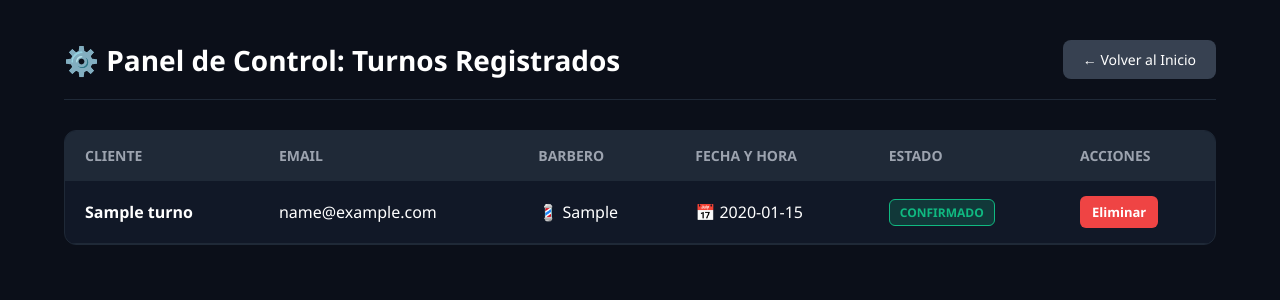
After one commit to LazarteThiago01/ProyectoGestionBarberia, a Flask app: page /admin/turnos in a window 1280 px wide. The commit adds this page. Shown: the top 300 px of the page. Run offline with Flask 3, Linux system fonts and the light colour scheme; the visitor is signed in with stand-in values (Sample User, id 1); tables that the repository leaves empty hold one stand-in row (values such as "Sample post").

Commit message:
Agregado de administrador de turnos

```diff
--- a/app.py
+++ b/app.py
@@ -10,7 +10,7 @@ app = Flask(__name__)
 # --- CONFIGURACIÓN DE BASE DE DATOS ---
 app.config['SQLALCHEMY_DATABASE_URI'] = 'sqlite:///barberia.db'
 app.config['SQLALCHEMY_TRACK_MODIFICATIONS'] = False
-app.secret_key = 'burzaco1936'
+app.secret_key = 'BarberiaBurzacoSecret'
 
 db = SQLAlchemy(app)
 
@@ -113,7 +113,7 @@ def login():
 
             flash(f'¡Bienvenido de nuevo, {usuario_db.username}!', 'success')
 
-            # Si eres admin, te manda directo al panel de control principal
+            # Si eres admin, te manda directo al panel de control de barberos
             if usuario_db.rol == 'admin':
                 return redirect('/admin/peluqueros/')
             return redirect('/')
@@ -147,13 +147,20 @@ def mis_turnos():
 # RUTAS DEL PANEL DE ADMINISTRACIÓN PROTEGIDAS (ADMIN)
 # =====================================================================
 
-@app.route('/turnos')
-def ver_turnos():
+# Ruta principal de gestión de turnos para el administrador
+@app.route('/admin/turnos')
+def admin_turnos():
     if session.get('rol') != 'admin':
         return redirect('/')
 
-    lista_turnos = Turno.query.all()
-    return render_template('turnos.html', turnos=lista_turnos)
+    # Traemos todos los turnos para mostrarlos en la nueva plantilla unificada
+    lista_turnos = Turno.query.order_by(Turno.fecha.asc()).all()
+    return render_template('admin_turnos.html', turnos=lista_turnos)
+
+# Antigua ruta obsoleta redirigida al nuevo panel unificado para evitar TemplateNotFound
+@app.route('/turnos')
+def ver_turnos():
+    return redirect('/admin/turnos')
 
 @app.route('/admin/peluqueros/')
 def panel_peluqueros():
@@ -161,6 +168,7 @@ def panel_peluqueros():
         return redirect('/')
 
     lista_p = Peluquero.query.all()
+    # SOLUCIONADO: Se cambió el punto "." por guión bajo para mapear con admin_peluqueros.html
     return render_template('admin.peluqueros.html', peluqueros=lista_p)
 
 
@@ -191,6 +199,19 @@ def eliminar_peluquero(id):
         flash('Peluquero eliminado.', 'success')
     return redirect('/admin/peluqueros/')
 
+# Ruta utilizada para cancelar/eliminar turnos directamente desde el panel de control admin
+@app.route('/admin/turnos/eliminar/<int:id>', methods=['POST'])
+def eliminar_turno_admin(id):
+    if session.get('rol') != 'admin':
+        return redirect('/')
+
+    turno = db.session.get(Turno, id)
+    if turno:
+        db.session.delete(turno)
+        db.session.commit()
+        flash('Turno cancelado y removido de la agenda correctamente.', 'success')
+    return redirect('/admin/turnos')
+
 @app.route('/admin/turnos/confirmar/<int:id>')
 def confirmar_turno(id):
     if session.get('rol') != 'admin':
@@ -201,7 +222,7 @@ def confirmar_turno(id):
         turno.estado = 'confirmado'
         db.session.commit()
         flash('Turno confirmado con éxito.', 'success')
-    return redirect('/turnos')
+    return redirect('/admin/turnos')
 
 @app.route('/admin/turnos/cancelar/<int:id>')
 def cancelar_turno(id):
@@ -212,8 +233,8 @@ def cancelar_turno(id):
     if turno:
         turno.estado = 'cancelado'
         db.session.commit()
-        flash('Turno cancelado.', 'danger')
-    return redirect('/turnos')
+        flash('Turno marcado como cancelado.', 'danger')
+    return redirect('/admin/turnos')
 
 
 # --- INICIO DEL SERVIDOR ---
--- /dev/null
+++ b/templates/admin_turnos.html
@@ -0,0 +1,159 @@
+<!DOCTYPE html>
+<html lang="es">
+<head>
+    <meta charset="UTF-8">
+    <meta name="viewport" content="width=device-width, initial-scale=1.0">
+    <title>Panel Admin - Gestión de Turnos</title>
+    <style>
+        * {
+            margin: 0;
+            padding: 0;
+            box-sizing: border-box;
+            font-family: 'Segoe UI', sans-serif;
+        }
+        body {
+            background-color: #0b0f19;
+            color: #ffffff;
+            padding: 40px 5%;
+        }
+        .header-admin {
+            display: flex;
+            justify-content: space-between;
+            align-items: center;
+            margin-bottom: 30px;
+            border-bottom: 1px solid #1f2937;
+            padding-bottom: 20px;
+        }
+        h1 { font-size: 28px; }
+        .btn-volver {
+            background-color: #374151;
+            color: white;
+            text-decoration: none;
+            padding: 10px 20px;
+            border-radius: 8px;
+            font-size: 14px;
+        }
+        .btn-volver:hover { background-color: #4b5563; }
+
+        /* TABLA DE TURNOS */
+        .contenedor-tabla {
+            background-color: #111827;
+            border: 1px solid #1f2937;
+            border-radius: 12px;
+            overflow: hidden;
+        }
+        table {
+            width: 100%;
+            border-collapse: collapse;
+            text-align: left;
+        }
+        th, td {
+            padding: 15px 20px;
+            border-bottom: 1px solid #1f2937;
+            vertical-align: middle;
+        }
+        th {
+            background-color: #1f2937;
+            color: #9ca3af;
+            font-size: 14px;
+            text-transform: uppercase;
+        }
+        tr:hover { background-color: #1f2937; }
+
+        /* BOTONES DE ACCIÓN */
+        .btn-confirmar {
+            background-color: #10b981;
+            color: white;
+            text-decoration: none;
+            padding: 6px 12px;
+            border-radius: 6px;
+            font-weight: 600;
+            font-size: 13px;
+            display: inline-block;
+            margin-right: 5px;
+        }
+        .btn-confirmar:hover { background-color: #059669; }
+
+        .btn-eliminar {
+            background-color: #ef4444;
+            color: white;
+            border: none;
+            padding: 7px 12px;
+            border-radius: 6px;
+            cursor: pointer;
+            font-weight: 600;
+            font-size: 13px;
+        }
+        .btn-eliminar:hover { background-color: #dc2626; }
+
+        .sin-turnos {
+            padding: 40px;
+            text-align: center;
+            color: #9ca3af;
+        }
+
+        .acciones-flex {
+            display: flex;
+            align-items: center;
+        }
+    </style>
+</head>
+<body>
+
+    <div class="header-admin">
+        <h1>⚙️ Panel de Control: Turnos Registrados</h1>
+        <a href="/" class="btn-volver">← Volver al Inicio</a>
+    </div>
+
+    <div class="contenedor-tabla">
+        {% if turnos %}
+            <table>
+                <thead>
+                    <tr>
+                        <th>Cliente</th>
+                        <th>Email</th>
+                        <th>Barbero</th>
+                        <th>Fecha y Hora</th>
+                        <th>Estado</th>
+                        <th>Acciones</th>
+                    </tr>
+                </thead>
+                <tbody>
+                    {% for t in turnos %}
+                        <tr>
+                            <td><strong>{{ t.nombre }}</strong></td>
+                            <td>{{ t.email }}</td>
+                            <td>💈 {{ t.peluquero }}</td>
+                            <td>📅 {{ t.fecha }}</td>
+                            <td>
+                                <span style="padding: 4px 10px; border-radius: 6px; font-size: 12px; font-weight: bold; display: inline-block;
+                                    {% if t.estado == 'confirmado' %} background-color: rgba(16, 185, 129, 0.2); color: #10b981; border: 1px solid #10b981;
+                                    {% elif t.estado == 'cancelado' %} background-color: rgba(239, 68, 68, 0.2); color: #ef4444; border: 1px solid #ef4444;
+                                    {% else %} background-color: rgba(245, 158, 11, 0.2); color: #f59e0b; border: 1px solid #f59e0b; {% endif %}">
+                                    {{ t.estado | upper }}
+                                </span>
+                            </td>
+                            <td>
+                                <div class="acciones-flex">
+                                    {% if t.estado != 'confirmado' and t.estado != 'cancelado' %}
+                                        <a href="/admin/turnos/confirmar/{{ t.id }}" class="btn-confirmar">Confirmar</a>
+                                    {% endif %}
+
+                                    <form action="/admin/turnos/eliminar/{{ t.id }}" method="POST" onsubmit="return confirm('¿Seguro que querés remover este turno permanentemente de la agenda?');" style="display: inline;">
+                                        <button type="submit" class="btn-eliminar">Eliminar</button>
+                                    </form>
+                                </div>
+                            </td>
+                        </tr>
+                    {% endfor %}
+                </tbody>
+            </table>
+        {% else %}
+            <div class="sin-turnos">
+                <p>No hay turnos agendados en este momento.</p>
+            </div>
+        {% endif %}
+    </div>
+
+</body>
+</html>
--- a/templates/index.html
+++ b/templates/index.html
@@ -428,7 +428,8 @@
                 <div class="welcome-box-modal">
                     <span>Usuario activo: <strong>{{ session.get('username') }}</strong></span>
                     {% if session.get('rol') == 'admin' %}
-                        <a href="/admin/peluqueros/" class="btn-panel-link" style="background-color: #06b6d4; color: white;">⚙️ Panel Administración</a>
+                        <a href="/admin/peluqueros/" class="btn-panel-link" style="background-color: #06b6d4; color: white;">💈 Administrar Barberos</a>
+                        <a href="/admin/turnos" class="btn-panel-link" style="background-color: #2563eb; color: white;">📅 Administrar Turnos del Sitio</a>
                     {% else %}
                         <a href="/mis-turnos" class="btn-panel-link" style="background-color: #10b981; color: white;">📅 Ver Mis Turnos Agendados</a>
                     {% endif %}
```
